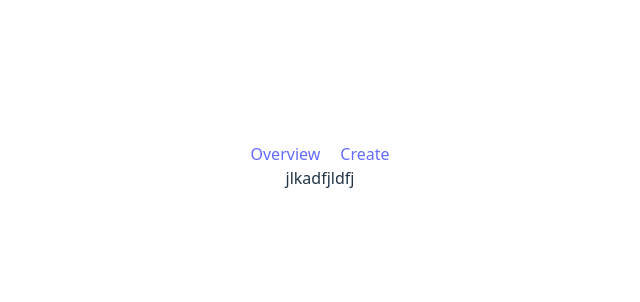
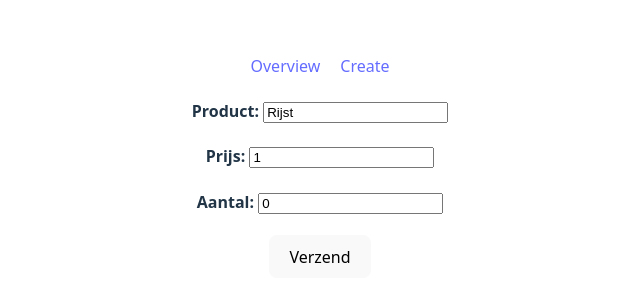
Before and after one commit to FloorD16/vue-boodschappenlijst, a Vue app: page /edit/1 in a window 1280 px wide. Shown: the part 234-536 px from the top of the page, without its empty margins (320-960 px from the left). Built offline with nearby package versions, Linux system fonts and the light colour scheme.

Commit message:
implemented editing and deleting products

```diff
--- a/src/components/GroceriesTable.vue
+++ b/src/components/GroceriesTable.vue
@@ -1,5 +1,7 @@
 <script setup>
 import { computed } from 'vue';
+import { RouterLink } from 'vue-router';
+import { removeGrocery } from '../domains/groceries/store';
 
 const props = defineProps({ products: Array });
 
@@ -25,7 +27,7 @@ const totalCosts = computed(() => {
         <td class="align-right">{{ product.price.toFixed(2) }}</td>
         <td class="align-left"><input v-model="product.amount" type="number" min="0" step="1" /></td>
         <td class="align-right">{{ (product.price * product.amount).toFixed(2) }}</td>
-        <td><RouterLink to="{ name: 'groceries.edit', params: { id: product.id } }" >Wijzig</RouterLink></td>
+        <td><RouterLink :to="{ name: 'groceries.edit', params: { id: product.id } }">Wijzig</RouterLink> / <button @click="removeGrocery(product.id)">Verwijder</button></td>
       </tr>
     </tbody>
     <tfoot>
--- a/src/domains/groceries/components/GroceryForm.vue
+++ b/src/domains/groceries/components/GroceryForm.vue
@@ -1,6 +1,9 @@
 <script setup>
 
 import { ref } from 'vue';
+import { useRouter } from 'vue-router';
+
+const router = useRouter();
 
 const prop = defineProps({grocery: Object});
 
@@ -11,13 +14,12 @@ const emit = defineEmits(['newGrocery']);
 const submit = () => {
     emit('newGrocery', productCopy.value);
     console.log('Submitted:', productCopy.value);
+
+    //router.replace({ name: 'groceries.overview' });
 }
 </script>
 
 <template>
-    <p>{{ prop.grocery }}</p>
-    <p>{{ productCopy }}</p>
-
     <div>
         <h4>Product: <input v-model="productCopy.item" type="text"/></h4>
         <h4>Prijs: <input v-model="productCopy.price" type="number"/></h4>
--- a/src/domains/groceries/pages/Create.vue
+++ b/src/domains/groceries/pages/Create.vue
@@ -1,20 +1,16 @@
 <script setup>
 
-import { ref } from 'vue';
 import GroceryForm from '../components/GroceryForm.vue';
-import { addProduct } from '../store';
+import { addProduct, getAllProducts } from '../store';
 
-const grocery = {item: '', price: 0, amount: 0};
-
-let newGrocery = ref({});
+const grocery = { item: '', price: 0, amount: 0 };
 
 const createNewGrocery = (grocery) => {
-    newGrocery.value = grocery;
-    addProduct(newGrocery.value);
+    const newID = getAllProducts.value.length === 0 ? 1 : Math.max(...getAllProducts.value.map(product => product.id)) + 1;
+    addProduct({ ...grocery, id: newID });
 }
 </script>
 
 <template>
     <GroceryForm :grocery="grocery" @newGrocery="createNewGrocery" />
-    <p>{{ newGrocery }}</p>
 </template>
--- a/src/domains/groceries/pages/Edit.vue
+++ b/src/domains/groceries/pages/Edit.vue
@@ -1,3 +1,19 @@
+<script setup>
+
+import { useRoute } from 'vue-router';
+import { getAllProducts, updateProduct } from '../store';
+import GroceryForm from '../components/GroceryForm.vue';
+
+const id = Number(useRoute().params.id);
+
+const selectedProduct = getAllProducts.value.find(product => product.id === id);
+
+const updateGrocery = (grocery) => {
+    updateProduct(grocery);
+}
+
+</script>
+
 <template>
-    jlkadfjldfj
+    <GroceryForm :grocery="selectedProduct" @newGrocery="updateGrocery"/>
 </template>
--- a/src/domains/groceries/pages/Overview.vue
+++ b/src/domains/groceries/pages/Overview.vue
@@ -1,4 +1,4 @@
-<script setup lang="ts">
+<script setup>
 import GroceriesTable from '../../../components/GroceriesTable.vue';
 import { getAllProducts } from '../store';
 
--- a/src/domains/groceries/store.js
+++ b/src/domains/groceries/store.js
@@ -1,11 +1,22 @@
 import { computed, ref } from "vue";
 
-const products = ref([{ item: 'Rijst', price: 1, amount: 0 },
-    { item: 'Broccoli', price: 0.99, amount: 0 },
-    { item: 'Koekjes', price: 1.20, amount: 0 },
-    { item: 'Noten', price: 2.99, amount: 0 }
+const products = ref([{ item: 'Rijst', price: 1, amount: 0, id: 1 },
+    { item: 'Broccoli', price: 0.99, amount: 0, id: 2 },
+    { item: 'Koekjes', price: 1.20, amount: 0, id: 3 },
+    { item: 'Noten', price: 2.99, amount: 0, id: 4 }
  ]);
 
 export const getAllProducts = computed(() => products.value);
 
 export const addProduct = (product) => products.value.push(product);
+
+export const updateProduct = (updatedProduct) => {
+    const index = products.value.findIndex(product => product.id === updatedProduct.id);
+    if (index !== -1) {
+        products.value[index] = updatedProduct;
+    }
+}
+
+export const removeGrocery = (id) => {
+    products.value = products.value.filter(product => product.id !== id);
+}
```
